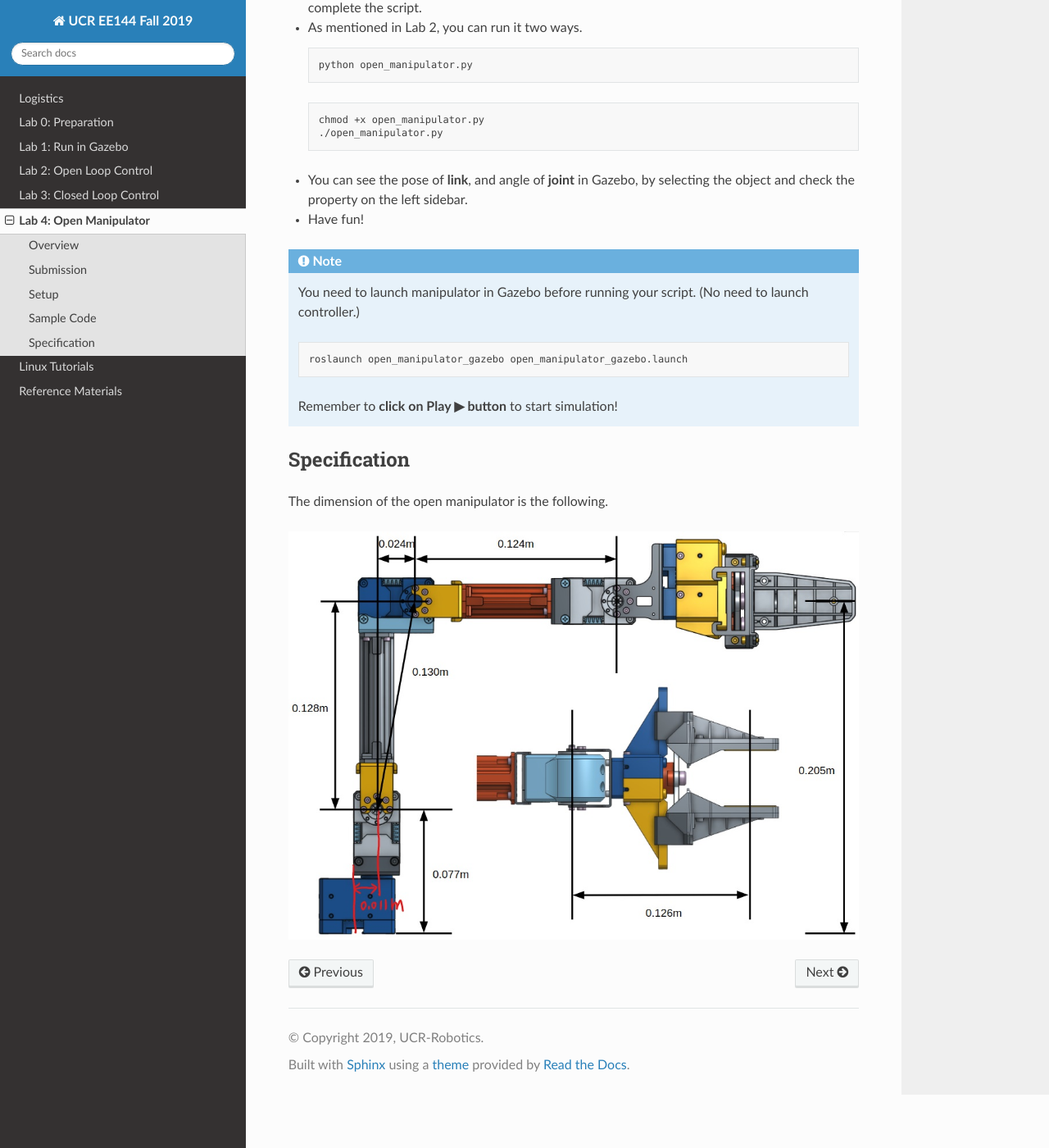
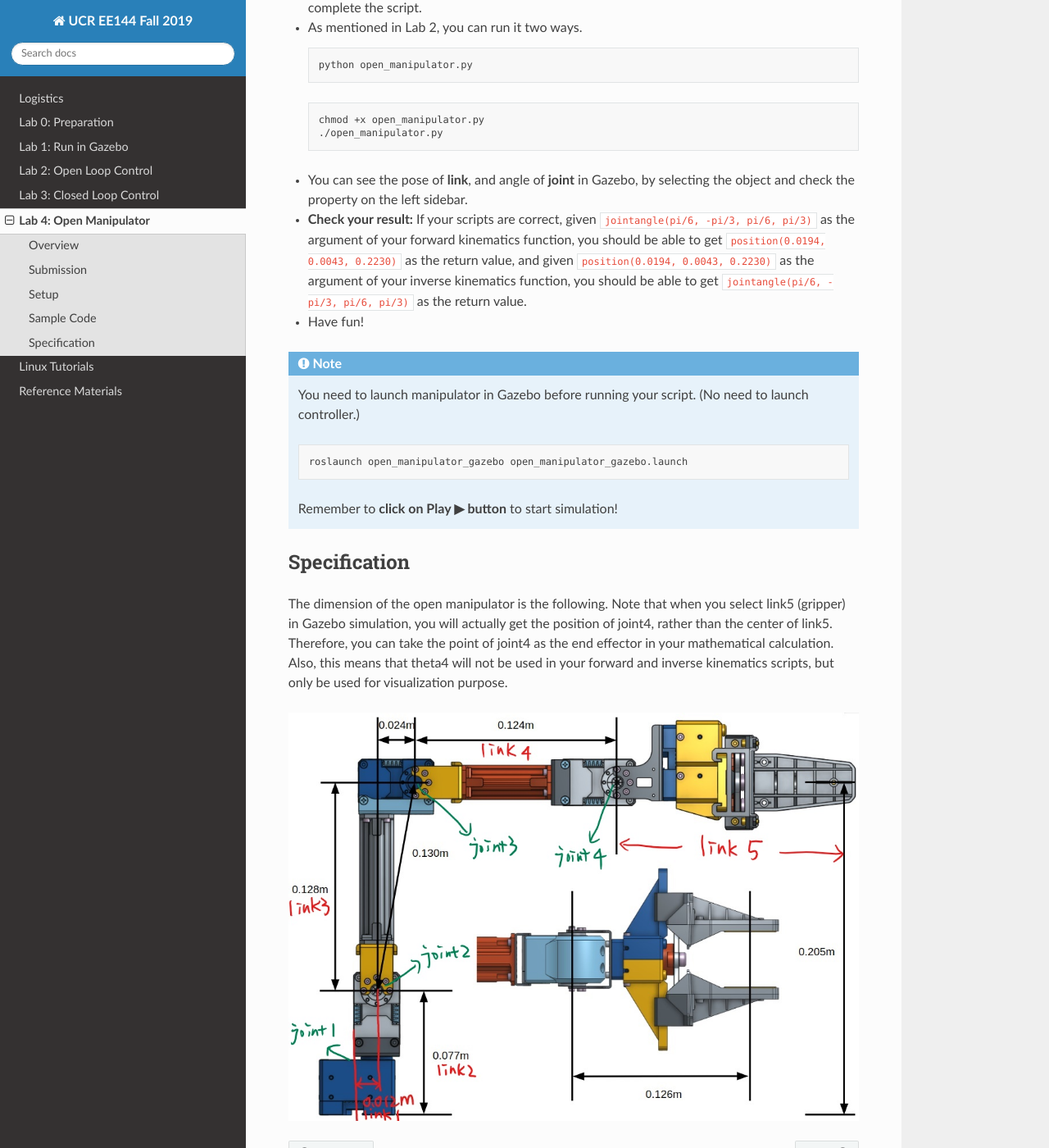
Before and after one commit to UCR-Robotics/ee144, a Sphinx documentation site: the page built from docs/lab4.rst, in a window 1280 px wide and 1400 px high, scrolled down 3479 px. Shown: the whole window at 82% size. Built offline with Sphinx 7.4.7 and the Read the Docs theme 2.0.0, drawn with Linux system fonts in a browser that asks for light colours; some of the changed text lies outside the part shown.

Commit message:
update params for lab4

```diff
--- a/docs/lab4.rst
+++ b/docs/lab4.rst
@@ -133,7 +133,7 @@ Please read carefully the provided code, and understand its functionality.
             print(end_effector_position)
 
             # test case for inverse kinematics
-            end_effector = position(0.018, 0.004, 0.222)
+            end_effector = position(0.0194, 0.0043, 0.2230)
             joints_angle = self.inverse_kinematics(end_effector)
             print(joints_angle)
 
@@ -157,7 +157,7 @@ Please read carefully the provided code, and understand its functionality.
             # hints: access to the x position of end effector by end_effector.x
             # add your code here to complete inverse kinematics
 
-            return jointangle(theta1, theta2, theta3, theta4)
+            return jointangle(theta1, theta2, theta3, pi/3)
 
 
         def move(self, joints):
@@ -212,6 +212,12 @@ Please read carefully the provided code, and understand its functionality.
 - You can see the pose of **link**, and angle of **joint** in Gazebo,
   by selecting the object and check the property on the left sidebar.
 
+- **Check your result:** If your scripts are correct,
+  given ``jointangle(pi/6, -pi/3, pi/6, pi/3)`` as the argument of your forward kinematics function,
+  you should be able to get ``position(0.0194, 0.0043, 0.2230)`` as the return value,
+  and given ``position(0.0194, 0.0043, 0.2230)`` as the argument of your inverse kinematics function,
+  you should be able to get ``jointangle(pi/6, -pi/3, pi/6, pi/3)`` as the return value.
+
 - Have fun!
 
 
@@ -232,5 +238,10 @@ Specification
 -------------
 
 The dimension of the open manipulator is the following.
+Note that when you select link5 (gripper) in Gazebo simulation,
+you will actually get the position of joint4, rather than the center of link5.
+Therefore, you can take the point of joint4 as the end effector in your mathematical calculation.
+Also, this means that theta4 will not be used in your forward and inverse kinematics scripts,
+but only be used for visualization purpose.
 
 .. image:: pics/manipulator.jpg
```
Also changed, not shown: docs/pics/manipulator.jpg.
